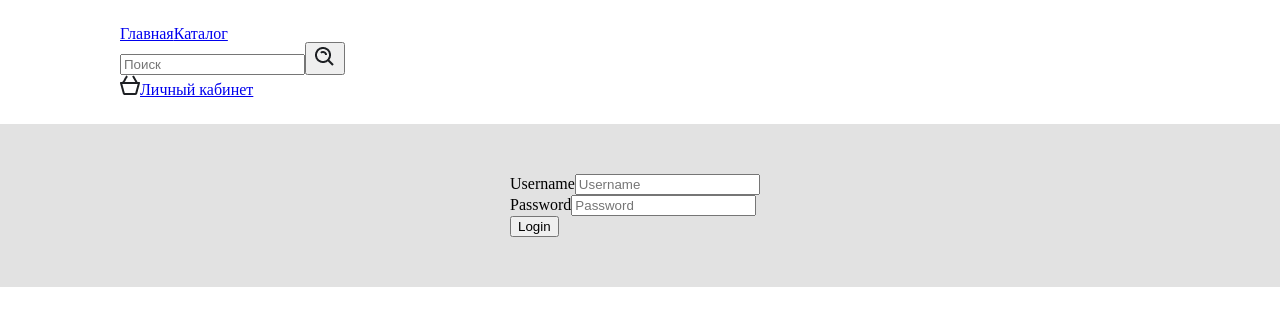
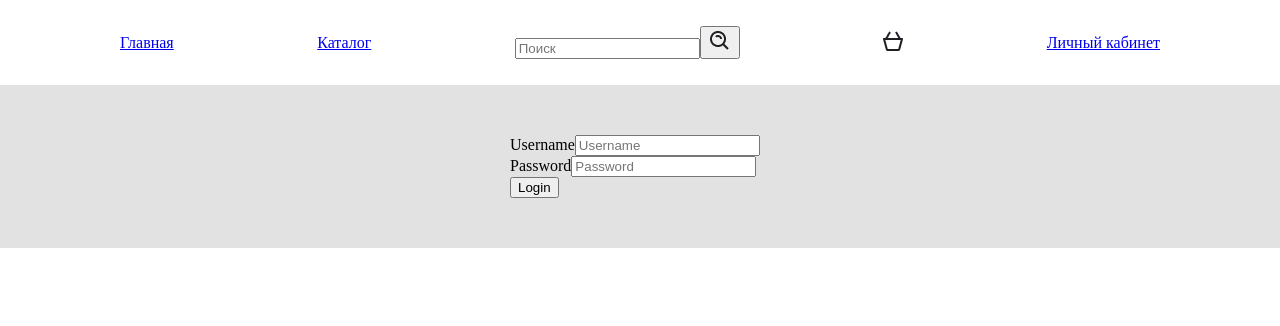
Before and after one commit to VicKhod/my-dummy-store, a React (Create React App) app: page /login in a window 1280 px wide. Shown: the top 326 px of the page. Built offline with nearby package versions, Linux system fonts and the light colour scheme.

Commit message:
feat: change header style

```diff
--- a/src/components/Header/Header.module.scss
+++ b/src/components/Header/Header.module.scss
@@ -2,18 +2,24 @@
   padding: 26px 120px;
 }
 
-nav ul {
+nav {
+  display: flex;
+  align-items: center;
+  justify-content: space-between;
+
+ul {
   list-style: none;
   padding: 0;
   margin: 0;
-}
 
-nav ul li {
+  li {
   display: inline-block;
   margin-right: 10px;
+
+  a {
+    text-decoration: none;
+    color: #333;
+  }
 }
-
-nav ul li a {
-  text-decoration: none;
-  color: #333;
 }
+}
--- a/src/components/Search/Search.tsx
+++ b/src/components/Search/Search.tsx
@@ -1,7 +1,7 @@
 import React, { HTMLInputTypeAttribute, InputHTMLAttributes, useState } from "react";
 import styles from "./Search.module.scss";
 import icon from "../../assets/img/search.png";
-import { FormatInputPathObject } from "path";
+// import { FormatInputPathObject } from "path";
 
 interface SearchProps {}
 
```
